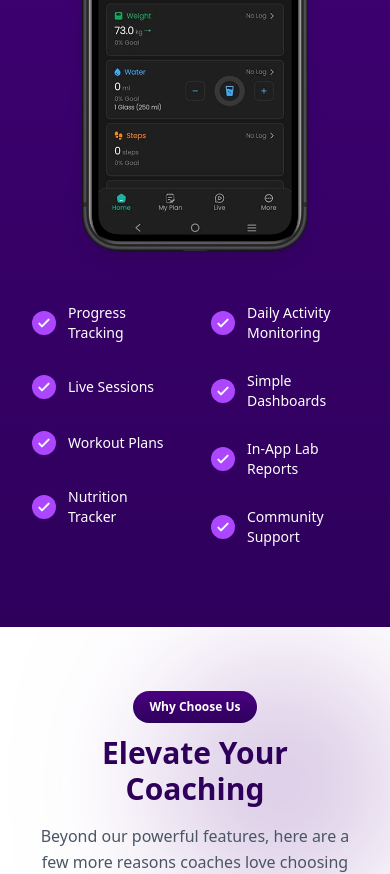
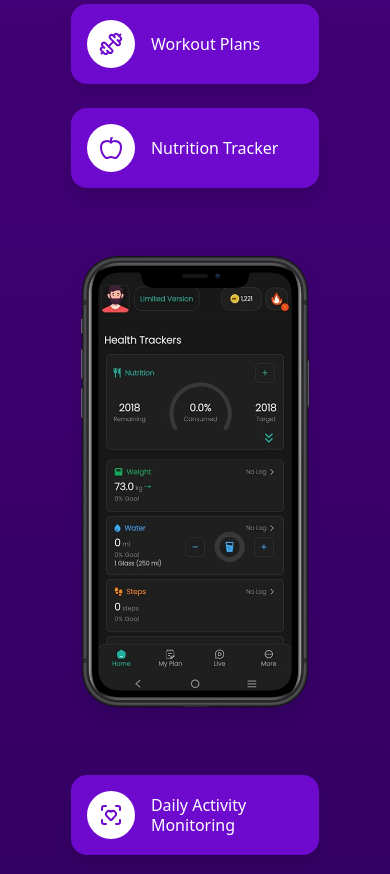
Before and after one commit to Suraj8517/react-crm-website, a React (Vite) app: page / in a window 390 px wide. Shown: the part 4660-5534 px from the top of the page. Built offline with nearby package versions, Linux system fonts and the light colour scheme.

Commit message:
update live site

```diff
--- a/src/components/ForWhomSection.jsx
+++ b/src/components/ForWhomSection.jsx
@@ -50,10 +50,10 @@ const ForWhomSection = () => {
 
       {/* Right Side */}
       <div className="w-full lg:w-2/3 lg:ml-10 lg:mr-10 text-center lg:text-left relative z-10">
-        <p className="uppercase tracking-wide text-purple-900 font-medium hidden lg:block 2xl:text-xl">
+        <p className="uppercase tracking-wide text-purple-900 font-medium hidden lg:block sm:text-xl 2xl:text-xl">
           Who Is Coach Club For?
         </p>
-        <h2 className="hidden lg:block 2xl:text-4xl text-3xl sm:text-4xl font-bold text-gray-900 mt-2">
+        <h2 className="hidden lg:block 2xl:text-4xl text-3xl sm:text-5xl font-bold text-gray-900 mt-2">
           Designed for Wellness Professionals Like You
         </h2>
 
--- a/src/components/MobileAppFeatureSection.jsx
+++ b/src/components/MobileAppFeatureSection.jsx
@@ -112,73 +112,59 @@ export default function MobileAppSection() {
           </div>
         </div>
 
-        {/* ==================== MOBILE LAYOUT ==================== */}
-        <div className="lg:hidden w-full flex justify-center mt-4 px-4">
-          <div className="w-full max-w-4xl">
-            <img
-              src={mobileImg}
-              alt="Mobile App"
-              className="w-60 sm:w-72 mx-auto mb-12 drop-shadow-xl"
-            />
+    {/*MOBILE LAYOUT*/}
+        <div className="lg:hidden flex flex-col items-center gap-6 mt-4">
 
-            <div className="grid grid-cols-2 gap-x-8 gap-y-4">
-              {/* Left Column */}
-              <div className="space-y-8">
-                {leftFeatures.map((feature, index) => (
-                  <div
-                    key={index}
-                    className="flex items-center gap-3 text-white"
-                  >
-                    <div className="flex-shrink-0 w-6 h-6 rounded-full bg-purple-500 flex items-center justify-center">
-                      <svg
-                        className="w-4 h-4 text-white"
-                        fill="none"
-                        strokeLinecap="round"
-                        strokeLinejoin="round"
-                        strokeWidth="3"
-                        viewBox="0 0 24 24"
-                        stroke="currentColor"
-                      >
-                        <path d="M5 13l4 4L19 7"></path>
-                      </svg>
-                    </div>
+          {/* Top 4 Features */}
+          {allFeatures.slice(0, 4).map((feature, index) => {
+            const Icon = feature.icon;
 
-                    <span className="font-medium text-sm sm:text-base">
-                      {feature.title}
-                    </span>
-                  </div>
-                ))}
+            return (
+              <div
+                key={index}
+                className="w-full max-w-md bg-[#6E0ACE] hover:bg-[#8A2BE2]
+                transition-all rounded-2xl p-4 flex items-center gap-4
+                text-white shadow-lg"
+              >
+                <div className="bg-white p-3 rounded-full">
+                  <Icon className="w-6 h-6 text-[#6E0ACE]" />
+                </div>
+
+                <span className="font-medium text-base whitespace-pre-line leading-tight">
+                  {formatTitle(feature.title)}
+                </span>
               </div>
+            );
+          })}
 
-              {/* Right Column */}
-              <div className="space-y-7">
-                {rightFeatures.map((feature, index) => (
-                  <div
-                    key={index}
-                    className="flex items-center gap-3 text-white"
-                  >
-                    <div className="flex-shrink-0 w-6 h-6 rounded-full bg-purple-500 flex items-center justify-center">
-                      <svg
-                        className="w-4 h-4 text-white"
-                        fill="none"
-                        strokeLinecap="round"
-                        strokeLinejoin="round"
-                        strokeWidth="3"
-                        viewBox="0 0 24 24"
-                        stroke="currentColor"
-                      >
-                        <path d="M5 13l4 4L19 7"></path>
-                      </svg>
-                    </div>
+          {/* Mobile Image */}
+          <img
+            src={mobileImg}
+            alt="Mobile App"
+            className="w-60 sm:w-72 my-10 drop-shadow-xl"
+          />
 
-                    <span className="font-medium text-sm sm:text-base">
-                      {feature.title}
-                    </span>
-                  </div>
-                ))}
+          {/* Bottom 4 Features */}
+          {allFeatures.slice(4, 8).map((feature, index) => {
+            const Icon = feature.icon;
+
+            return (
+              <div
+                key={index + 4}
+                className="w-full max-w-md bg-[#6E0ACE] hover:bg-[#8A2BE2]
+                transition-all rounded-2xl p-4 flex items-center gap-4
+                text-white shadow-lg"
+              >
+                <div className="bg-white p-3 rounded-full">
+                  <Icon className="w-6 h-6 text-[#6E0ACE]" />
+                </div>
+
+                <span className="font-medium text-base whitespace-pre-line leading-tight">
+                  {formatTitle(feature.title)}
+                </span>
               </div>
-            </div>
-          </div>
+            );
+          })}
         </div>
       </div>
     </div>
```
